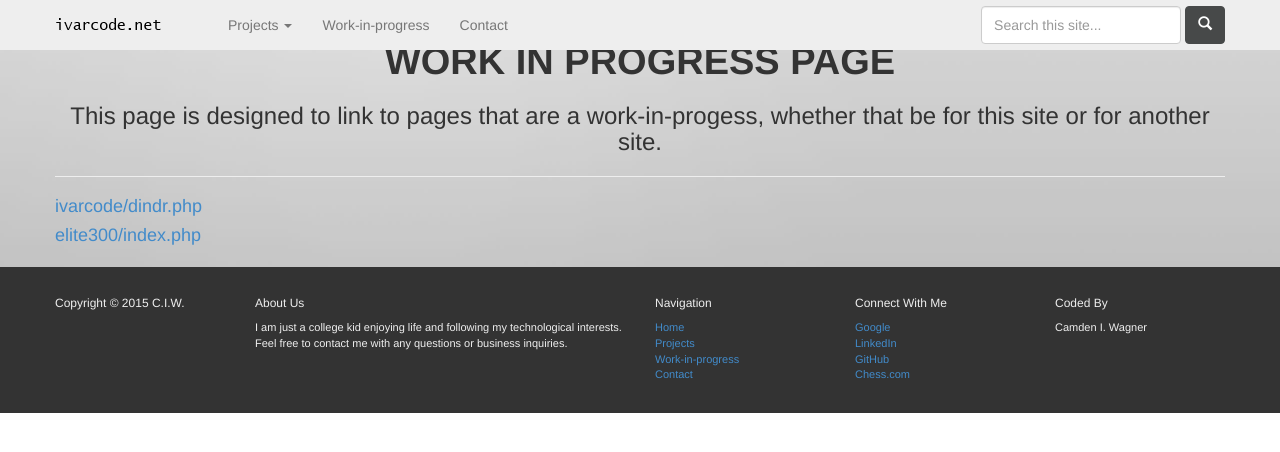
After one commit to ivarcode/www, a PHP site: page /php/wip.php in a window 1280 px wide. The commit adds this page. Shown: the top 452 px of the page. Run offline with PHP 8.4, Linux system fonts and the light colour scheme; some libraries are stand-ins or nearby versions.

Commit message:
WIP page

```diff
--- a/php/footer.php
+++ b/php/footer.php
@@ -14,7 +14,7 @@
 						<ul class="unstyled">
 							<li><a href="/">Home</a></li>
 							<li><a href="#">Projects</a></li>
-							<!--<li><a href="#">Chess</a></li>-->
+							<li><a href="./php/wip.php">Work-in-progress</a></li>
 							<li><a href="./php/contact.php">Contact</a></li>
 						</ul>
 					</div> <!-- end col-sm-2 -->
--- a/php/header.php
+++ b/php/header.php
@@ -36,10 +36,9 @@
 									</li>-->
 								</ul>
 							</li>
-							<!--
 							<li>
-								<a href="#">Chess</a>
-							</li>-->
+								<a href="./php/wip.php">Work-in-progress</a>
+							</li>
 							<li>
 								<a href="./php/contact.php">Contact</a>
 							</li>
--- /dev/null
+++ b/php/wip.php
@@ -0,0 +1,76 @@
+<!--
+Author: Camden I. Wagner
+File: wip.php
+-->
+
+<!DOCTYPE html>
+<html>
+	<head>
+		<!-- Website Title & Description -->
+		<title>WIP</title>
+		<meta name="description" content="">
+
+		<!-- Mobile viewport optimized -->
+		<meta name="viewport" content="width=device-width, initial-scale=1.0, maximum-scale=1.0, user-scalable=no">
+
+		<!-- Bootstrap CSS -->
+		<link href="../bootstrap/css/bootstrap.min.css" rel="stylesheet">
+		<link href="../includes/css/bootstrap-glyphicons.css" rel="stylesheet">
+
+		<!-- Custom CSS -->
+		<link href="../includes/css/styles.css" rel="stylesheet">
+
+		<!-- including FireBase script -->
+		<script src="https://cdn.firebase.com/js/client/2.2.9/firebase.js"></script>
+
+		<!-- Include Modernizr in the head, before any other Javascript -->
+		<script src="../includes/js/modernizr-2.6.2.min.js"></script>
+	</head>
+	<body>
+		<div class="background">
+		<!-- Layout -->
+		<div class="container" id="main">
+
+			<?php include './header.php';?>
+
+			<hr>
+
+			<center><h1><b>WORK IN PROGRESS PAGE</b></h1></center>
+			<center><h3>This page is designed to link to pages that are a work-in-progess, whether that be for this site or for another site.</h3></center>
+			<hr>
+
+			<a href="./wip/ivarcode/dindr.php"><h4>ivarcode/dindr.php</h4></a>
+			<a href="./wip/elite300/index.php"><h4>elite300/index.php</h4></a>
+
+			<div class="carousel slide" id="slideshow">
+			</div><!-- end slideshow -->
+
+			<div class="row" id="info">
+				<div class="col-sm-6">
+
+				</div><!-- end col-sm-6 -->
+
+				<div class="col-sm-6">
+
+				</div><!-- end col-sm-6 -->
+			</div><!-- end info -->
+
+
+		</div><!-- end container -->
+
+		</div><!--end background -->
+
+		<?php include './footer.php';?>
+
+		<!-- All Javascript at the bottom of the page for faster page loading -->
+		<!-- First try for the online version of jQuery-->
+		<script src="http://code.jquery.com/jquery.js"></script>
+		<!-- If no online access, fallback to our hardcoded version of jQuery -->
+		<script>window.jQuery || document.write('<script src="includes/js/jquery-1.8.2.min.js"><\/script>')</script>
+		<!-- Bootstrap JS -->
+		<script src="bootstrap/js/bootstrap.min.js"></script>
+		<!-- Custom JS -->
+		<script src="includes/js/script.js"></script>
+
+	</body>
+</html>
--- a/php/dindr.php
+++ b/php/wip/ivarcode/dindr.php
@@ -32,6 +32,8 @@ File: dindr.php
 
 			<hr>
 
+			dindr
+
 			<div class="carousel slide" id="slideshow">
 			</div><!-- end slideshow -->
 
```
